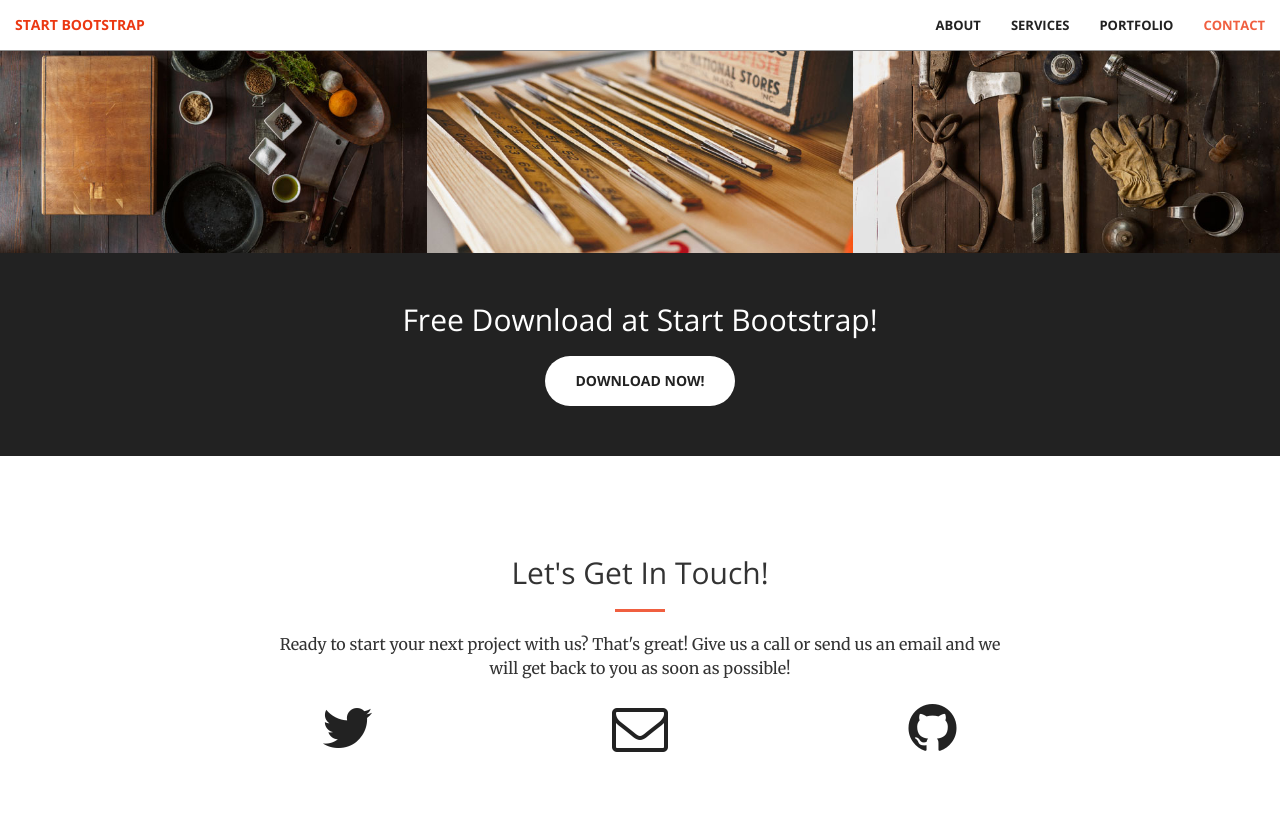
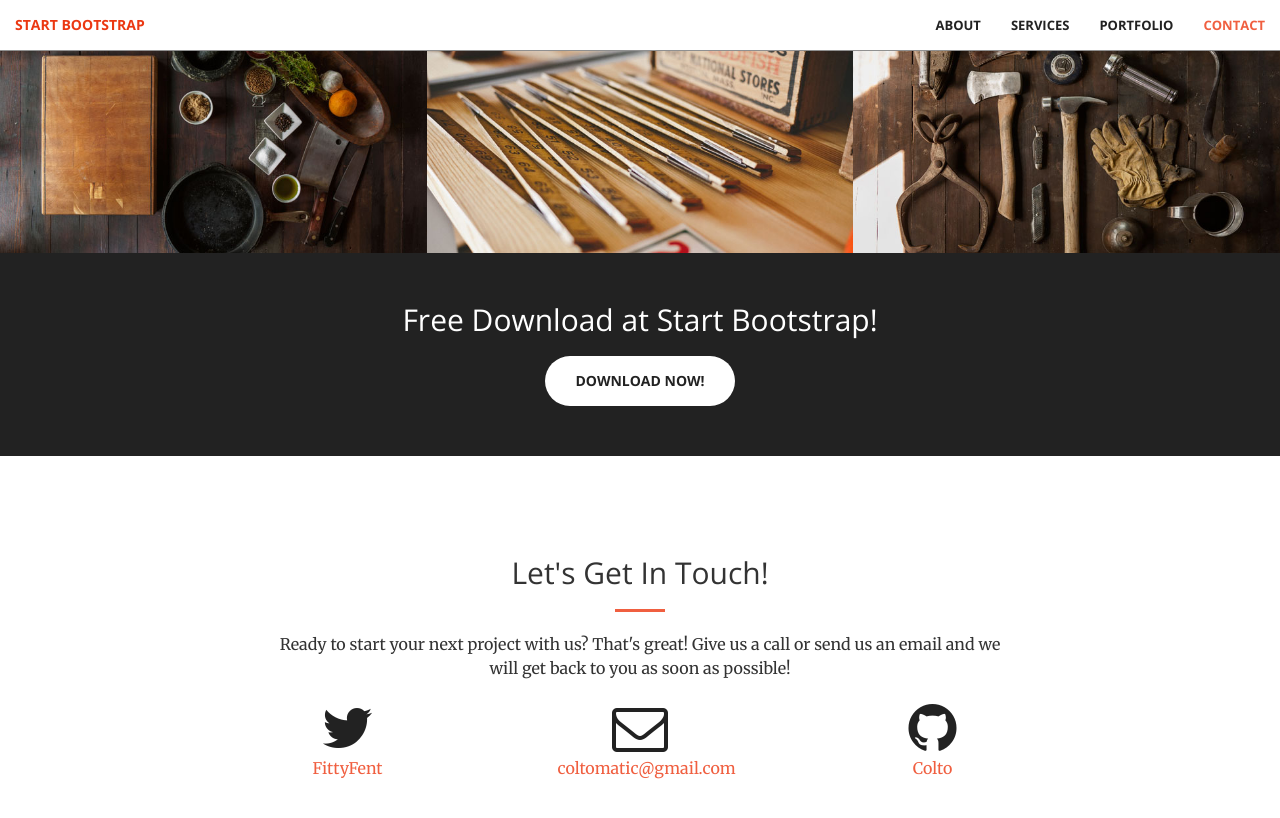
Before and after one commit to colto/ironelephant, a Jekyll site: the page built from index.html, in a window 1280 px wide and 900 px high, scrolled down 1981 px. Shown: the top 818 px of the window. Built offline with Jekyll 4.4.1, drawn with Linux system fonts in a browser that asks for light colours.

```diff
--- a/_config.yml
+++ b/_config.yml
@@ -1,12 +1,15 @@
 # Site settings
-title:
-email:
+title: Iron Elephant Tattoo
+email: coltomatic@gmail.com
 description: > # this means to ignore newlines until "baseurl:"
 baseurl: "" # the subpath of your site, e.g. /blog/
 url: "" # the base hostname & protocol for your site
 
-twitter_username:
-github_username:
+twitter_username: FittyFent
+github_username: Colto
 
 # Build settings
 markdown: kramdown
+
+gems: ['kramdown']
+exclude: ['config.ru', 'Gemfile', 'Gemfile.lock', 'vendor', 'Procfile', 'Rakefile', 'vendor']
```
